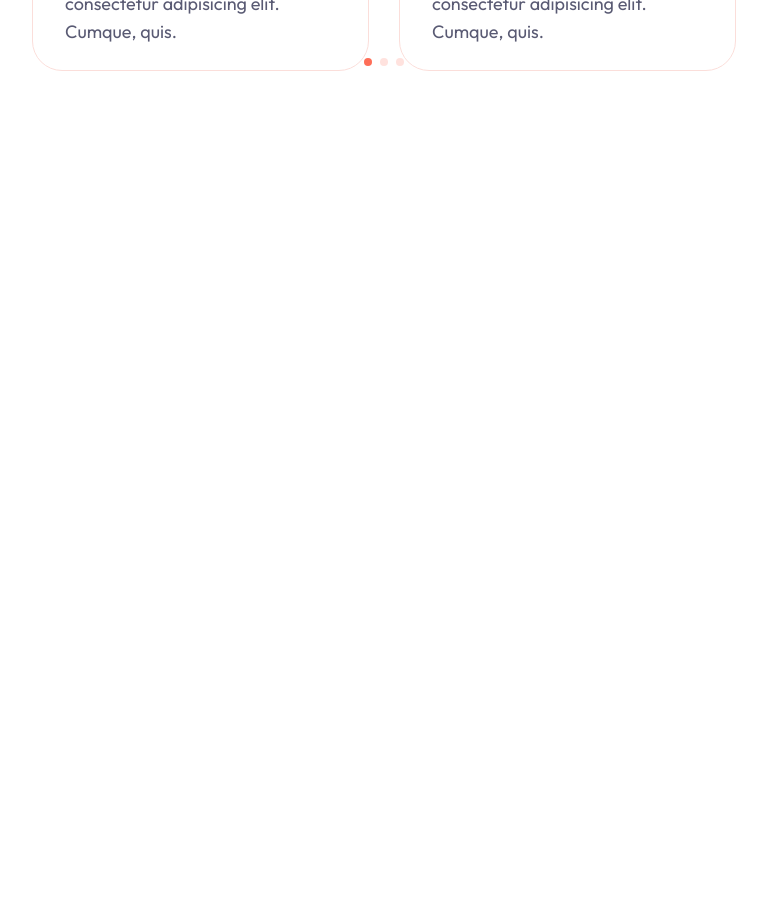
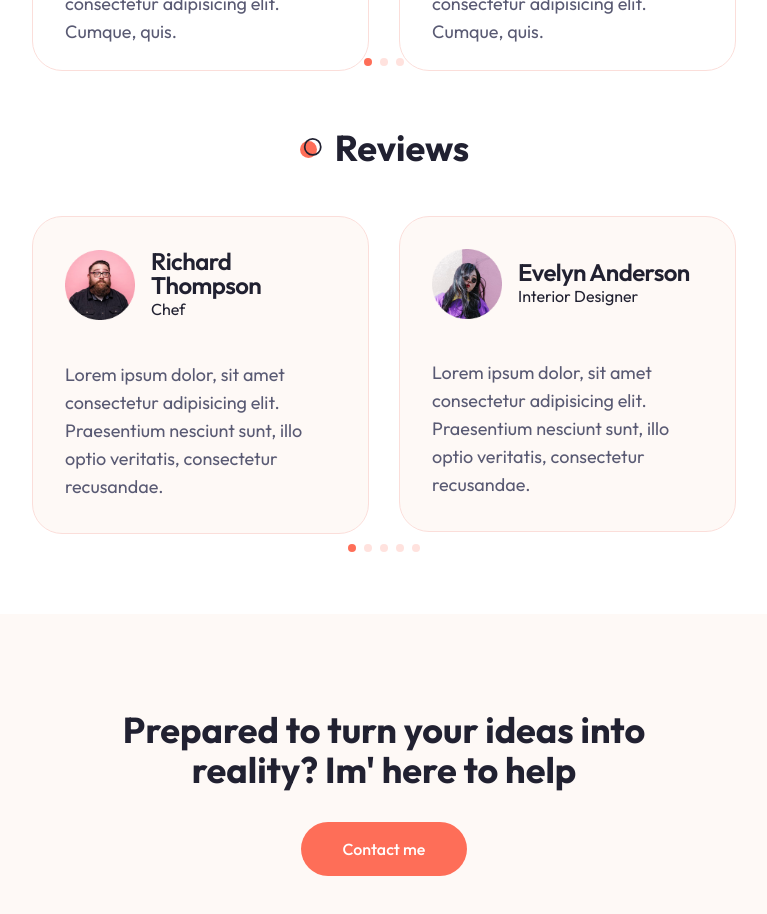
Before and after one commit to jnorgini/portfolio, a Next.js app: page / in a window 1280 px wide. Shown: the part 3380-4294 px from the top of the page, without its empty margins (256-1023 px from the left). Built offline with nearby package versions, Linux system fonts and the light colour scheme.

Commit message:
feat: reviews and cta in home

```diff
--- a/app/page.jsx
+++ b/app/page.jsx
@@ -1,8 +1,10 @@
 // components
+import Hero from "@/components/Hero";
 import About from "@/components/About";
-import Hero from "@/components/Hero";
 import Services from "@/components/Services";
 import Work from "@/components/Work";
+import Reviews from "@/components/Reviews";
+import Cta from "@/components/Cta";
 
 export default function Home() {
   return (
@@ -11,6 +13,8 @@ export default function Home() {
       <About />
       <Services />
       <Work />
+      <Reviews />
+      <Cta />
     </main>
   );
 }
```
